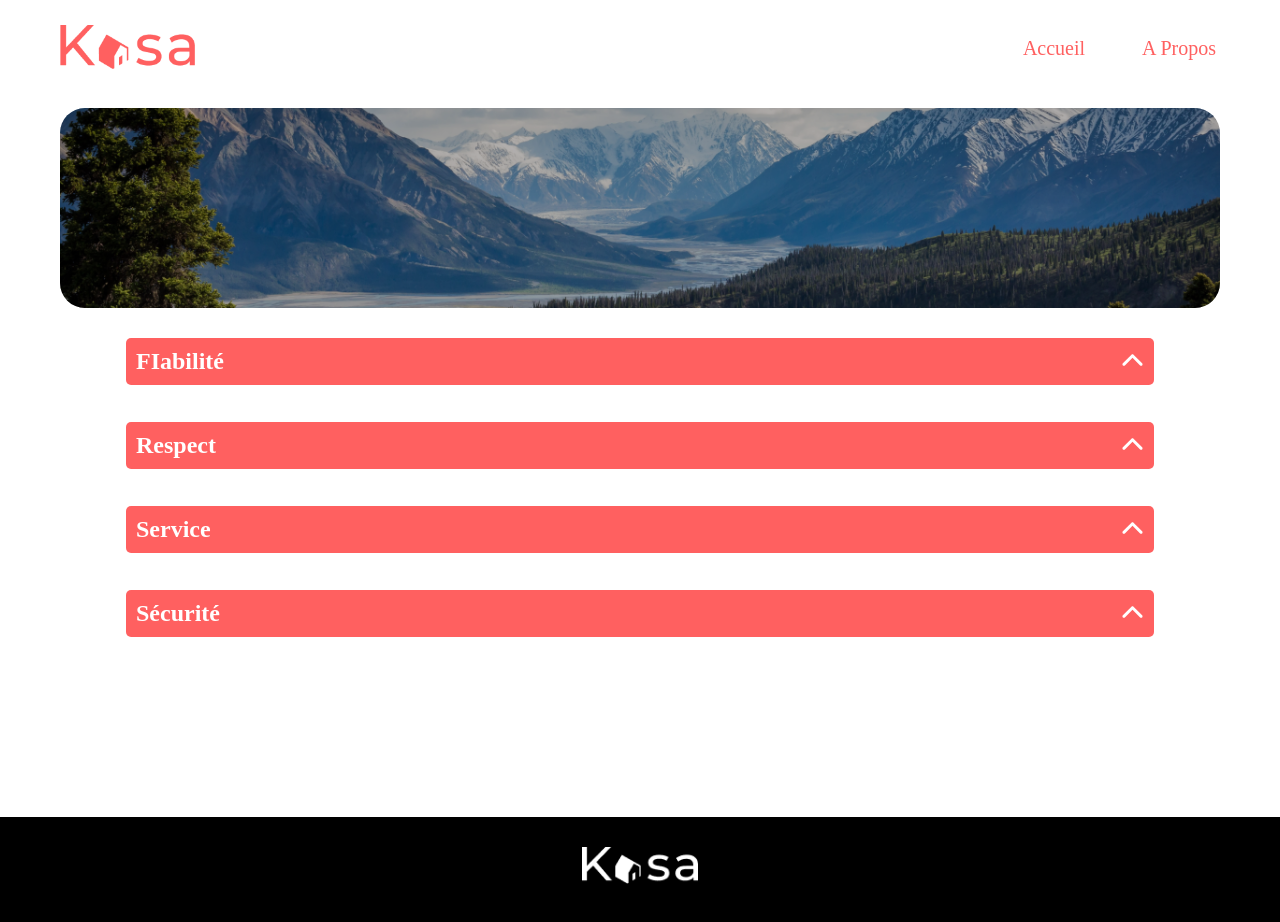
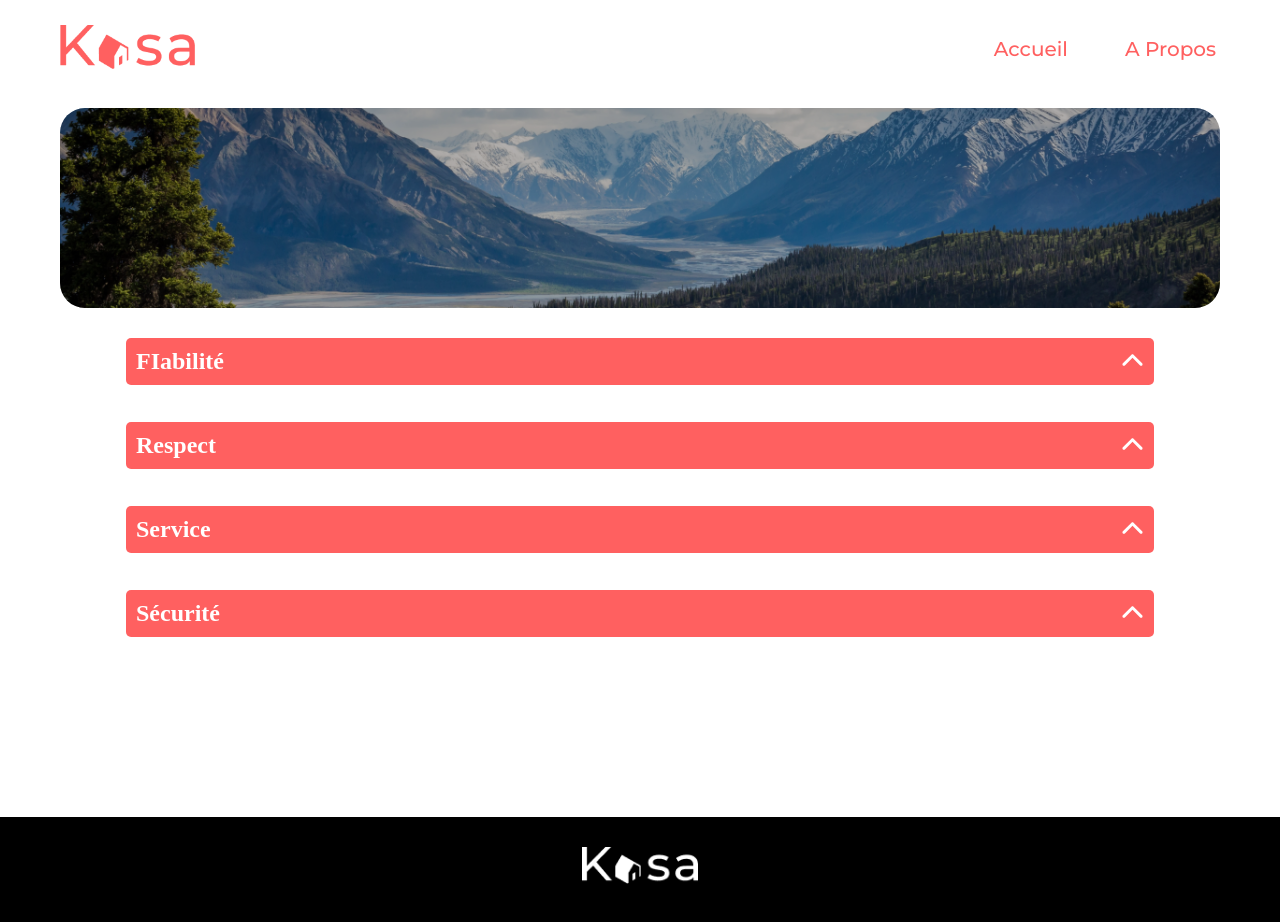
Before and after one commit to Mishou23/OpenClassroomProject8, a React (Vite) app: page /about in a window 1280 px wide. Shown: the top 922 px of the page. Built offline with nearby package versions, Linux system fonts and the light colour scheme.

Commit message:
Styles Updated

```diff
--- a/package.json
+++ b/package.json
@@ -13,7 +13,8 @@
     "postcss": "^8.4.29",
     "react": "^18.2.0",
     "react-dom": "^18.2.0",
-    "react-router-dom": "^6.16.0"
+    "react-router-dom": "^6.16.0",
+    "typeface-montserrat": "^1.1.13"
   },
   "devDependencies": {
     "@types/react": "^18.2.15",
--- a/src/Pages/Airbnb/style.scss
+++ b/src/Pages/Airbnb/style.scss
@@ -1,3 +1,4 @@
+@import url('https://fonts.googleapis.com/css2?family=Montserrat:wght@300;400;500;600;700&display=swap');
 
 .airbnbContainer {
   width: 100%;
--- a/src/components/About/style.scss
+++ b/src/components/About/style.scss
@@ -1,4 +1,4 @@
-
+@import url('https://fonts.googleapis.com/css2?family=Montserrat:wght@300;400;500;600;700&display=swap');
 
 * {
   box-sizing: border-box;
--- a/src/components/Cards/CardsDetails/Dropdown/index.jsx
+++ b/src/components/Cards/CardsDetails/Dropdown/index.jsx
@@ -10,7 +10,7 @@ export default function Dropdown() {
   const selectedData = Data.find(item => item.id === id);
 
   // State to control the visibility and rotation of dropdown content
-  const [showDescription, setShowDescription] = useState(true);
+  const [showDescription, setShowDescription] = useState(false);
   const [showEquipments, setShowEquipments] = useState(false);
   const [rotateChevronDescription, setRotateChevronDescription] = useState(false);
   const [rotateChevronEquipments, setRotateChevronEquipments] = useState(false);
@@ -23,7 +23,6 @@ export default function Dropdown() {
             className={`headline ${showDescription ? 'active' : ''}`}
             onClick={() => {
               setShowDescription(!showDescription);
-              setShowEquipments(false);
               setRotateChevronDescription(!rotateChevronDescription); // Toggle rotation
               setRotateChevronEquipments(false); // Reset the other chevron
             }}
@@ -49,7 +48,6 @@ export default function Dropdown() {
             className={`headline ${showEquipments ? 'active' : ''}`}
             onClick={() => {
               setShowEquipments(!showEquipments);
-              setShowDescription(false);
               setRotateChevronEquipments(!rotateChevronEquipments); // Toggle rotation
               setRotateChevronDescription(false); // Reset the other chevron
             }}
--- a/src/components/Cards/CardsDetails/Dropdown/style.scss
+++ b/src/components/Cards/CardsDetails/Dropdown/style.scss
@@ -1,3 +1,6 @@
+
+@import url('https://fonts.googleapis.com/css2?family=Montserrat:wght@300;400;500;600;700&display=swap');
+
 .Dropdowns {
     display: grid;
     grid-template-columns: repeat(2, 1fr); /* Two columns with equal width */
@@ -7,7 +10,7 @@
     }
     .drop-des,
     .drop-equip {
-      padding: 10px 10px;
+      padding: 10px 7px;
       background-color: rgba(255, 96, 96, 1);
       color: white;
       border-radius: 5px;
@@ -38,7 +41,10 @@
   &.active {
     display: block;
     background-color: rgba(246, 246, 246, 1);
-    padding: 20px 0;
+    padding-left: 15px;
+    padding-top: 20px;
+    height: 166px; /* Adjust the height as needed */
+    overflow: hidden; /* Hide any content that overflows the set height */
     border-bottom-left-radius: 5px;
     border-bottom-right-radius: 5px;
   }
@@ -47,7 +53,6 @@
   .name {
     /* Equipment item style */
     padding-bottom: 5px;
-    padding-left: 10px;
   }
 /* Define a CSS class for rotating the chevron */
 .rotate {
--- a/src/components/Cards/index.scss
+++ b/src/components/Cards/index.scss
@@ -1,3 +1,5 @@
+@import url('https://fonts.googleapis.com/css2?family=Montserrat:wght@300;400;500;600;700&display=swap');
+
 .card-container {
     padding: 0 60px;
   }
--- a/src/components/Error/error.scss
+++ b/src/components/Error/error.scss
@@ -1,4 +1,4 @@
-
+@import url('https://fonts.googleapis.com/css2?family=Montserrat:wght@300;400;500;600;700&display=swap');
 
 * {
   box-sizing: border-box;
--- a/src/components/Footer/style.scss
+++ b/src/components/Footer/style.scss
@@ -1,3 +1,5 @@
+@import url('https://fonts.googleapis.com/css2?family=Montserrat:wght@300;400;500;600;700&display=swap');
+
 .footer {
   background-color: #000000;
   padding-top: 30px;
--- a/src/components/Header/index.scss
+++ b/src/components/Header/index.scss
@@ -5,6 +5,8 @@ $font-family_1: "montserrat";
 $background-color_1: rgba(0, 0, 0, 0.3);
 
 /* --------------------------------------------------Version Smartphone ----------------------------------------------------------------------------------------------- */
+@import url('https://fonts.googleapis.com/css2?family=Montserrat:wght@300;400;500;600;700&display=swap');
+
 * {
   box-sizing: border-box;
   margin: 0;
```
Also changed, not shown: 1 other file (tests, documents, lock files or other folders).
